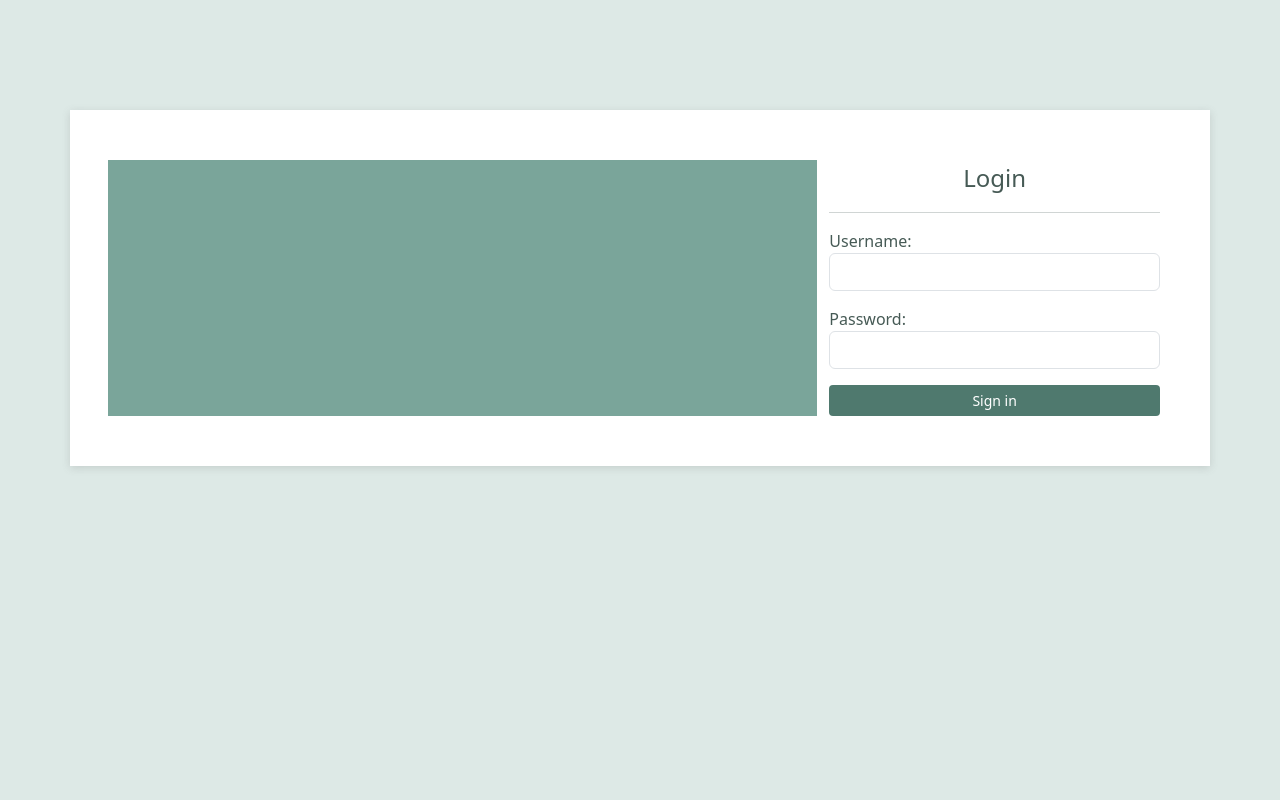
After one commit to ArnoldTade/system_template, a Django app: page /login/ in a window 1280 px wide. The commit adds this page. Run offline with Django 5.2, Linux system fonts and the light colour scheme; some libraries are stand-ins or nearby versions.

Commit message:
added login

```diff
--- a/templateproject/template/forms.py
+++ b/templateproject/template/forms.py
@@ -0,0 +1,16 @@
+from django import forms
+from django.contrib.auth.forms import UserCreationForm
+from django.contrib.auth.models import User
+
+
+class SignupForm(UserCreationForm):
+    class Meta:
+        model = User
+        fields = ("username", "password1", "password2")
+
+
+class LoginForm(forms.Form):
+    username = forms.CharField(widget=forms.TextInput(attrs={"class": "form-control "}))
+    password = forms.CharField(
+        widget=forms.PasswordInput(attrs={"class": "form-control "})
+    )
--- /dev/null
+++ b/templateproject/template/static/css/login.css
@@ -0,0 +1,58 @@
+:root {
+    --bg-color: #dde9e6;
+    --bg-faint-color: #b0c4bf;
+    --theme-color: #465a55;
+    --hover-color: #7aa59a;
+    --text-color: #ffffff;
+    --text-hover: #5cc5a9;
+    --box-shadow-style: rgba(99, 99, 99, 0.2) 0px 2px 8px 0px;
+}
+
+* {
+    margin: 0;
+    padding: 0;
+}
+
+body {
+    background-color: var(--bg-color) !important;
+}
+
+.container-login {
+    width: 100%;
+    height: 100%;
+    padding: 50px;
+    color: var(--theme-color);
+    box-shadow: var(--box-shadow-style);
+    background-color: #ffffff;
+    margin: 10px;
+
+    hr {
+        border-top: 1px solid var(--theme-color) !important;
+    }
+
+    .col-sm-8 {
+        background-color: var(--hover-color);
+    }
+
+}
+
+.section-login {
+    display: flex;
+    justify-content: center;
+    margin-top: 100px
+}
+
+.btn-login {
+    background-color: #4f796e;
+    color: #fff;
+}
+
+.btn-login:hover {
+    background-color: #7aa59a;
+    color: #fff;
+}
+
+.messages {
+    top: 5%;
+    left: 40%;
+}
--- /dev/null
+++ b/templateproject/template/templates/login.html
@@ -0,0 +1,38 @@
+{% load static %}
+{% load bootstrap5 %}
+{% bootstrap_css %}
+{% bootstrap_javascript %}
+<link rel="stylesheet" href="{% static 'css/login.css' %}">
+<title>{% block title %}{{login_label}} {% endblock %}</title>
+
+{% block content %}
+{% if messages %}
+    <div class="messages z-3 position-absolute">
+        {% for message in messages %}
+        <div class="alert {% if message.tags %}alert-{{ message.tags }}"{% endif %}>
+            {{ message }}
+        </div>
+        {% endfor %}
+    </div>
+{% endif %}
+<section class="section-login">
+    <div class="container container-login">
+        <div class="row">
+            <div class="col-sm-8">
+            </div>
+            <div class="col-sm-4">
+                <p class="text-center fs-4">Login</p><hr>
+                <form method="POST">
+                    {% csrf_token %}
+                    {{ loginform.as_p }}
+                    <div class="d-grid gap-2 ">
+                        <button type="submit" class="btn btn-login btn-sm">Sign in</button>
+                    </div>
+                </form>
+            </div>
+        </div>
+    </div>
+</section>
+
+{% endblock %}
+{% include "_footer.html" %}
--- a/templateproject/template/urls.py
+++ b/templateproject/template/urls.py
@@ -3,4 +3,6 @@ from django.urls import path
 
 urlpatterns = [
     path("", views.home, name="home"),
+    path("login/", views.user_login, name="login"),
+    path("logout/", views.user_logout, name="logout"),
 ]
--- a/templateproject/template/views.py
+++ b/templateproject/template/views.py
@@ -1,7 +1,46 @@
-from django.shortcuts import render
+from django.shortcuts import render, redirect
+from django.contrib.auth.forms import UserCreationForm
+from django.contrib import messages
+from .forms import *
+from django.contrib.auth import authenticate, login, logout
+from django.contrib.auth.decorators import login_required
 
 
 # Create your views here.
+def user_login(request):
+    login_label = "Login"
+    if request.method == "POST":
+        userform = LoginForm(request.POST)
+        if userform.is_valid():
+            username = userform.cleaned_data["username"]
+            password = userform.cleaned_data["password"]
+            user = authenticate(request, username=username, password=password)
+            if user is not None:
+                login(request, user)
+                messages.success(
+                    request,
+                    f"Welcome {request.user}",
+                )
+                return redirect("home")
+            else:
+                messages.warning(request, "Wrong username or password")
+    loginform = LoginForm()
+    return render(
+        request,
+        "login.html",
+        {
+            "login_label": login_label,
+            "loginform": loginform,
+        },
+    )
+
+
+@login_required
 def home(request):
+    return render(request, "home.html")
 
-    return render(request, "home.html")
+
+@login_required
+def user_logout(request):
+    logout(request)
+    return redirect("login")
```
Also changed, not shown: templateproject/template/templates/_header.html (+14 -1 lines), templateproject/template/templates/home.html (+11 -9 lines), templateproject/db.sqlite3.
